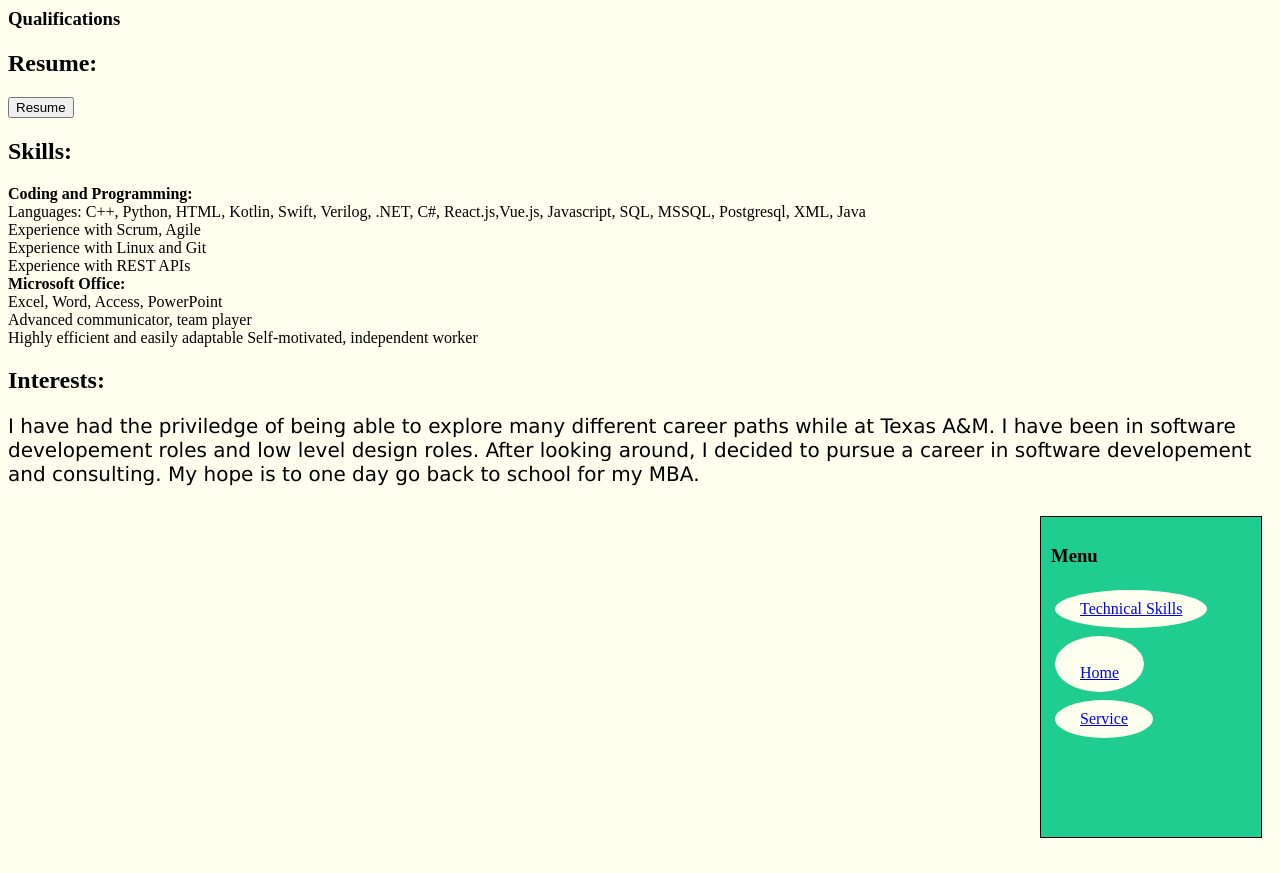
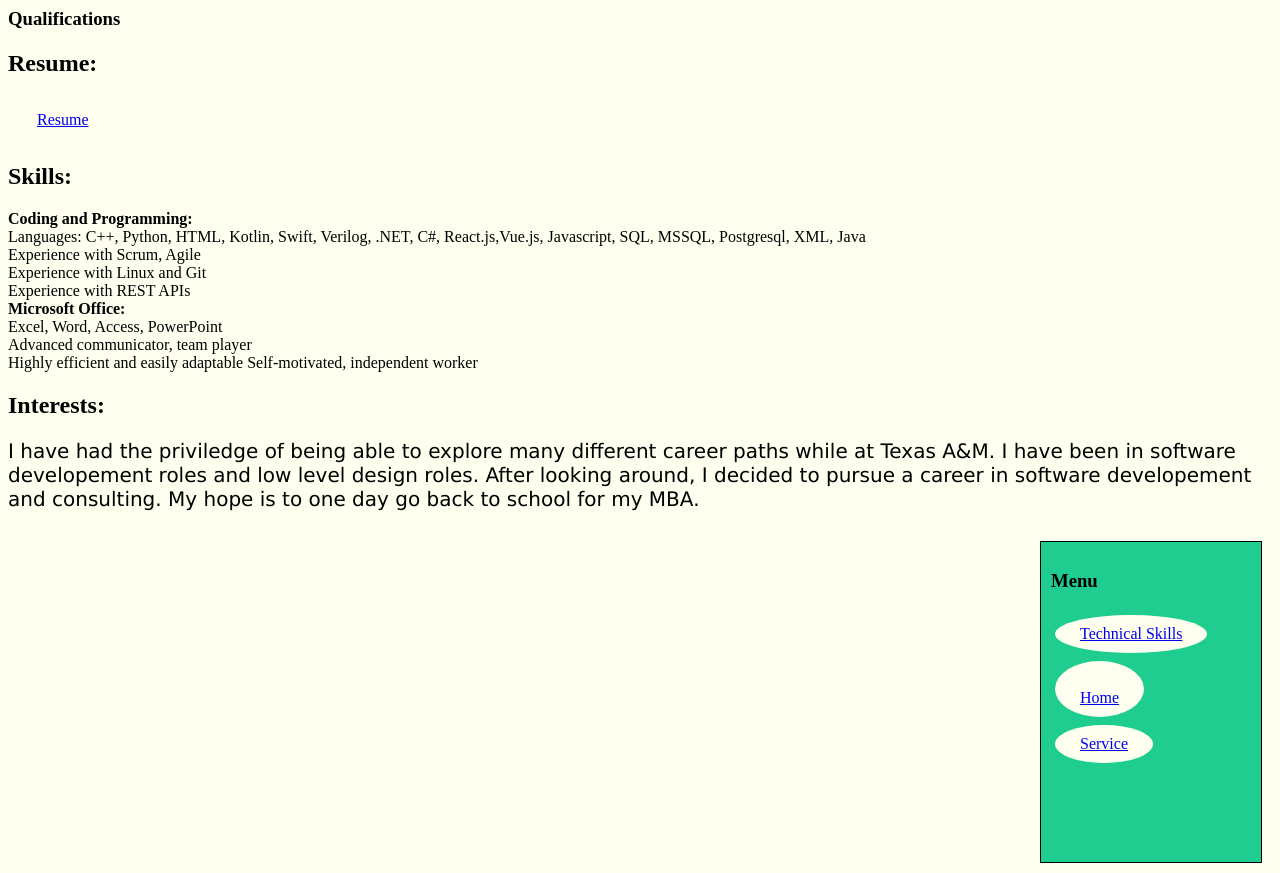
Before and after one commit to hdaggie123/Personal_Website, a plain HTML site: page Qualifications.html in a window 1280 px wide. Before the commit the page ends 848 px from the top, so only its background shows below. Drawn offline with Linux system fonts and the light colour scheme.

Commit message:
Swapped resume on Qual page

```diff
--- a/Qualifications.html
+++ b/Qualifications.html
@@ -7,7 +7,9 @@
         <div class="outline2">
         <h3>Qualifications</h3>
         <h2>Resume:</h2>
-        <a href="Updated_Resume_August.pdf"><button>Resume</button></a>
+        <div class="button btn-round">
+            <a href="Updated_Resume_August.pdf" download>Resume</a>
+          </div>
         <h2>Skills:</h2>
         <b>Coding and Programming:</b>
             <br>Languages: C++, Python, HTML, Kotlin, Swift, Verilog, .NET, C#, React.js,Vue.js, Javascript, SQL, MSSQL, Postgresql, XML, Java
```
